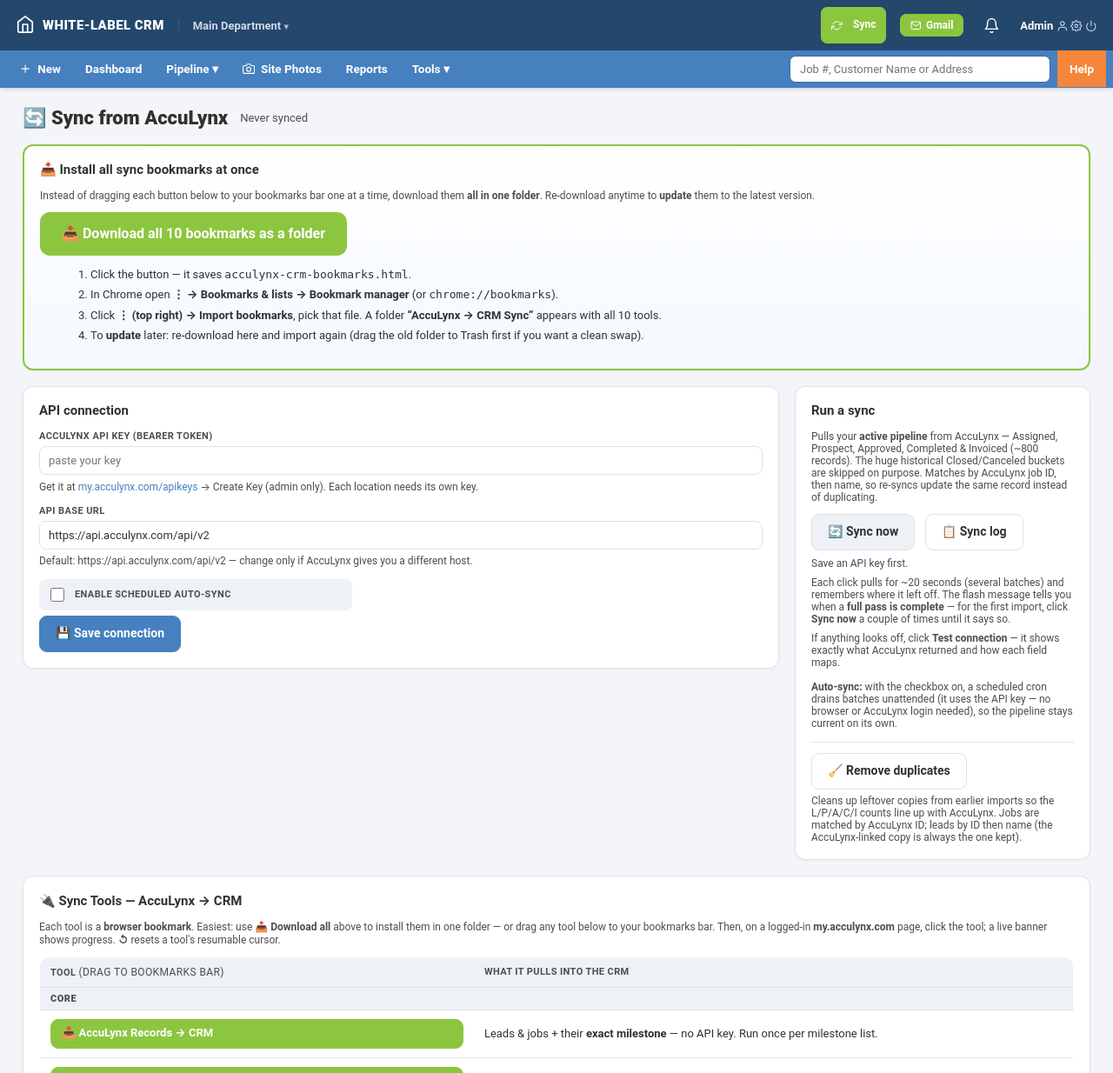
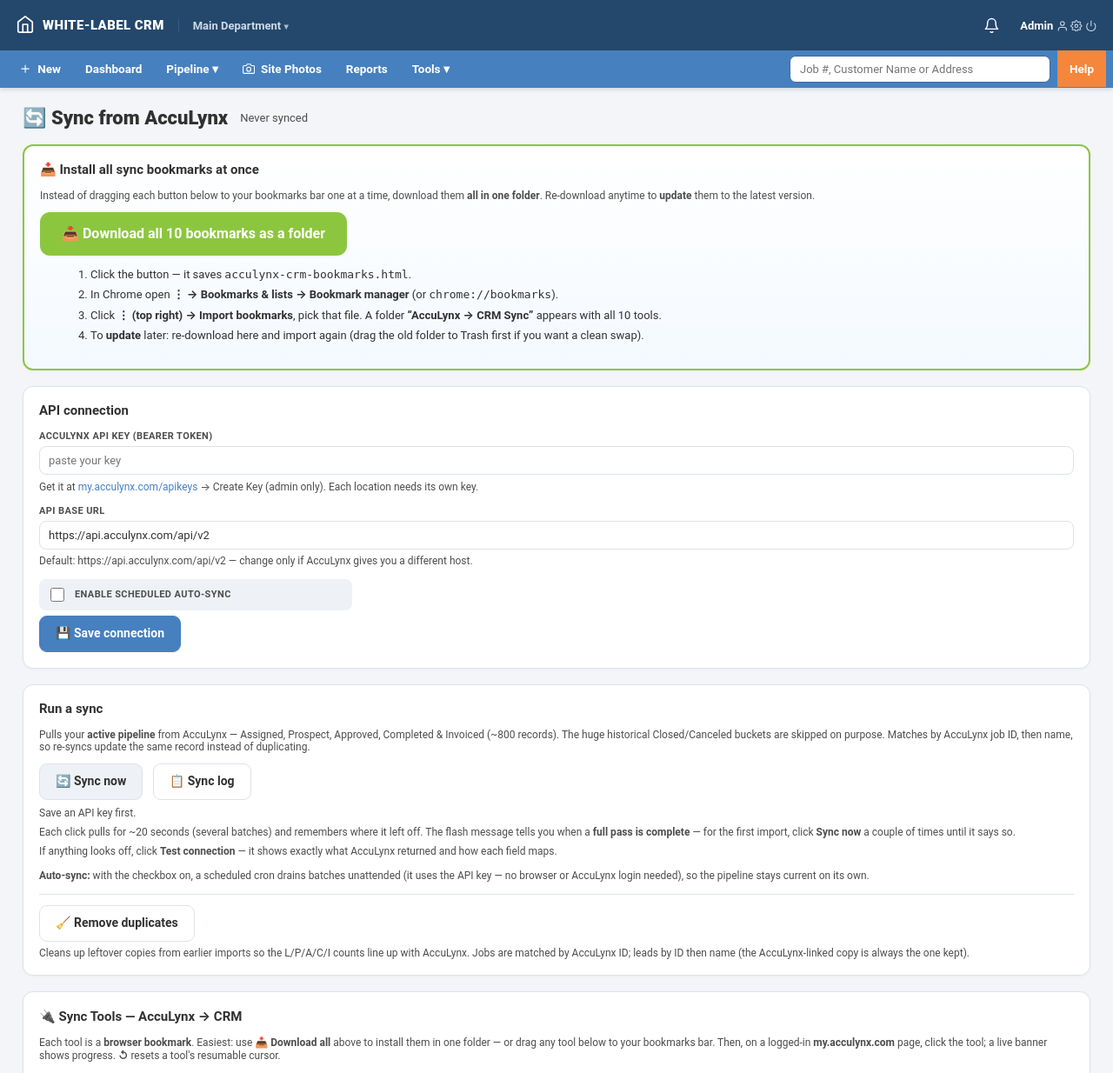
Before and after one commit to dannybivins83-blip/collab-crm, a Flask app: page /sync/ in a window 1280 px wide. Shown: the top 1234 px of the page at 87% size. Run offline with Flask 3, Linux system fonts and the light colour scheme; the visitor is signed in with stand-in values (Sample User, id 1); data that the repository does not hold is empty; some libraries are stand-ins or nearby versions.

Commit message:
Declutter masthead: remove redundant Sync + Gmail buttons (Gmail is a dashboard widget, Sync lives under Tools + on the Sync page); stack the Sync page's API connection + Run-a-sync full-width instead of the awkward right-side split
Co-Authored-By: Claude Opus 4.8 <noreply@anthropic.com>

```diff
--- a/templates/base.html
+++ b/templates/base.html
@@ -66,10 +66,6 @@
     </div>
   </div>
   <div class="grow"></div>
-  <form method="post" action="{{ url_for('sync.run') }}" style="margin:0" title="Sync from AccuLynx">
-    <button class="mh-sync" type="submit" onclick="this.disabled=true;this.form.submit()">{{ icon('refresh') }}<span class="nlbl">Sync</span></button>
-  </form>
-  <a class="mh-sync" href="{{ company.gmail_url or 'https://mail.google.com/mail/u/0/' }}" target="_blank" rel="noopener" title="Open team Gmail" style="text-decoration:none">{{ icon('mail') }}<span class="nlbl">Gmail</span></a>
   <div class="notif-wrap">
     <button type="button" class="mh-bell" title="Notifications" onclick="this.parentElement.querySelector('.notif-menu').classList.toggle('open')">{{ icon('bell') }}{% if notif_unread %}<span class="notif-badge">{{ notif_unread if notif_unread < 100 else '99+' }}</span>{% endif %}</button>
     <div class="dropdown notif-menu">
--- a/templates/sync.html
+++ b/templates/sync.html
@@ -18,7 +18,7 @@
   <div id="bmDlMsg" class="muted" style="margin-top:8px"></div>
 </div>
 
-<div class="detail">
+<div>
   <div class="card">
     <h2>API connection</h2>
     <form method="post" action="{{ url_for('sync.save') }}">
```
